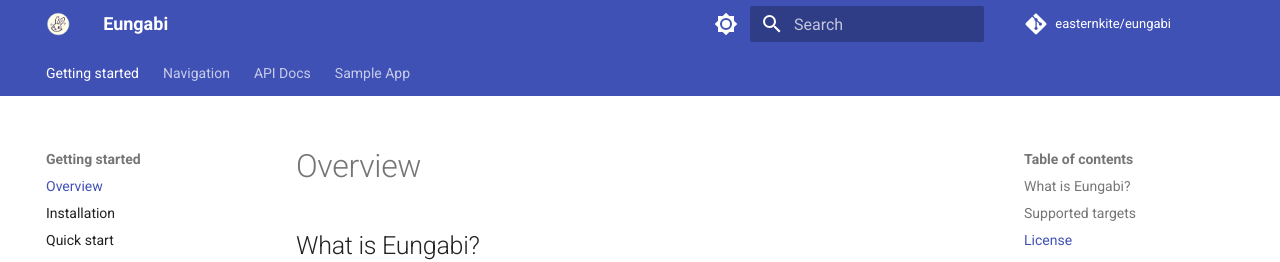
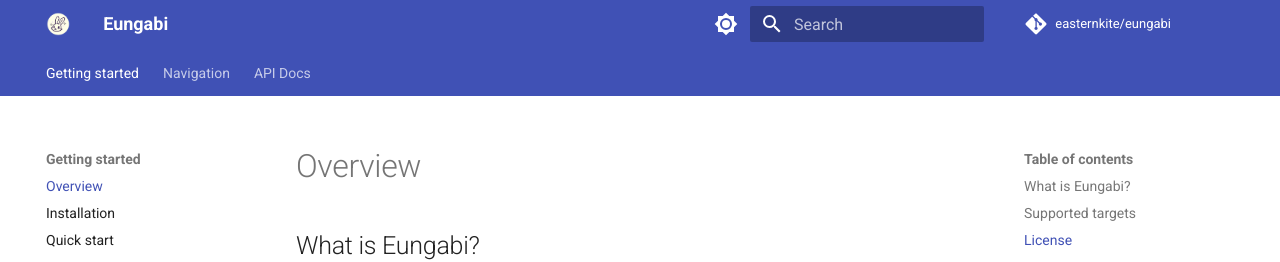
Before and after one commit to euuungb/eungabi, an MkDocs documentation site: the page built from docs/index.md, in a window 1280 px wide and 1072 px high. Shown: the top 262 px of the window. Built offline with MkDocs 1.6.1 and Material for MkDocs 9.7.7, drawn with Linux system fonts in a browser that asks for light colours; comment, search, counter and statistics services are not loaded.

Commit message:
remove sample app menu in the docs

```diff
--- a/mkdocs.yml
+++ b/mkdocs.yml
@@ -21,7 +21,6 @@ nav:
       - Passing arguments: navigation/passing-arguments.md
       - Animate transitions between destinations: navigation/animate-transitions-between-destinations.md
   - API Docs: 'https://easternkite.github.io/eungabi/api/'
-  - Sample App: 'https://easternkite.github.io/eungabi/sampleApp/'
 
   # Configuration
 theme:
```
